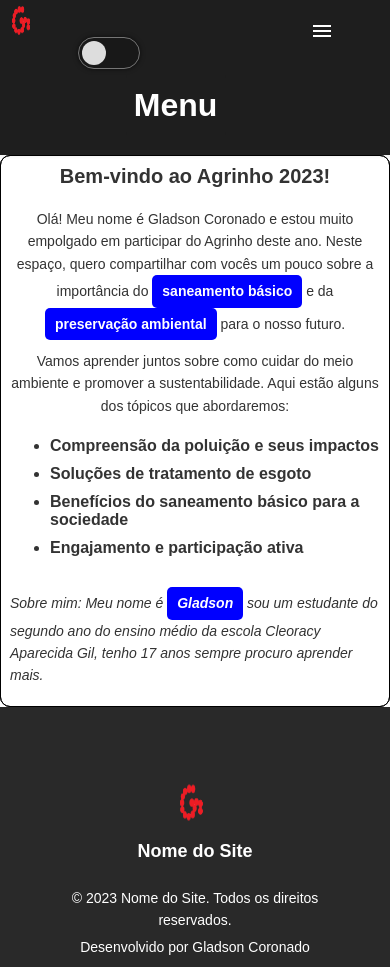
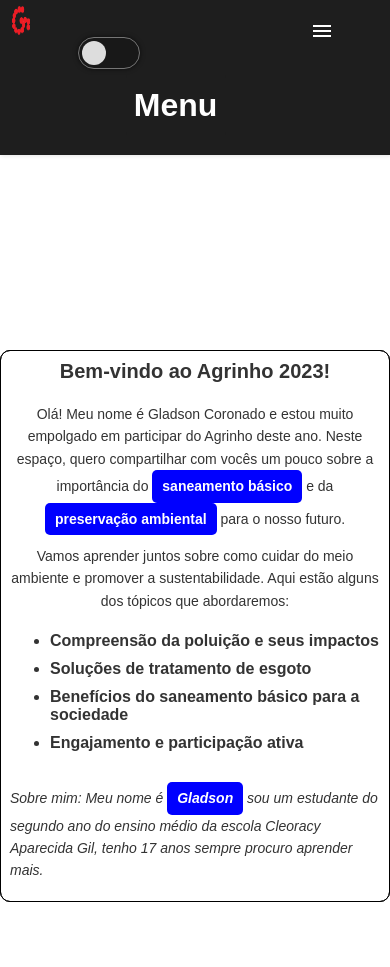
Before and after one commit to gladson623/agrinho2023, a plain HTML site: page index.html in a window 390 px wide. Shown: the top 967 px of the page. Drawn offline with Linux system fonts and the light colour scheme.

Commit message:
auteracoes diversas

```diff
--- a/css/index.css
+++ b/css/index.css
@@ -3,7 +3,7 @@
     padding: 40px;
     background-color: #fff;
     box-shadow: 0 2px 4px rgba(0, 0, 10px, 0.1);
-    margin: 0 10%;
+    margin: 10%;
     background-color: rgba(255, 255, 255, 0);
     transition: ease 0.5s;
     position: relative;
@@ -326,7 +326,7 @@ input:checked+.slide-container .nav label {
 @media screen and (max-width: 480px) {
     .intro {
         padding: 10px;
-        margin: 0;
+        margin: 50% 0;
     }
 
     .intro h1 {
--- a/css/style.css
+++ b/css/style.css
@@ -92,6 +92,7 @@ header.header ul.nav {
   display: inline-block;
   width: 50px;
   margin-right: 0px;
+  pointer-events: none;
 }
 
 .header .nav {
--- a/index.html
+++ b/index.html
@@ -13,7 +13,19 @@
     <link rel="stylesheet" href="css/responsive.css">
     <link rel="icon" href="imagens/logo.png" type="image/x-icon">
     <style>
+        body {
+            display: flex;
+            flex-direction: column;
+            min-height: 100vh;
+            margin: 0;
+            padding: 0;
+        }
 
+        main {
+            flex: 1;
+            margin-bottom: 50px;
+            /* Ajuste a margem conforme necessário */
+        }
     </style>
 </head>
 
@@ -126,7 +138,9 @@
                 </div>
                 <div class="footer-info">
                     <p>&copy; 2023 Nome do Site. Todos os direitos reservados.</p>
-                    <p>Desenvolvido por <a href="#">Gladson Coronado</a></p>
+                    <p>Desenvolvido por <a href="https://api.whatsapp.com/send?phone=5544991168932"
+                            target="_blank">Gladson Coronado</a>
+                    </p>
                 </div>
                 <nav class="footer-nav">
                     <ul class="footer-menu">
```
Also changed, not shown: benefits.html (+3 -1 lines), css/sink.css (+15 -1 lines), disadvantages.html (+3 -1 lines), 2 other files.
